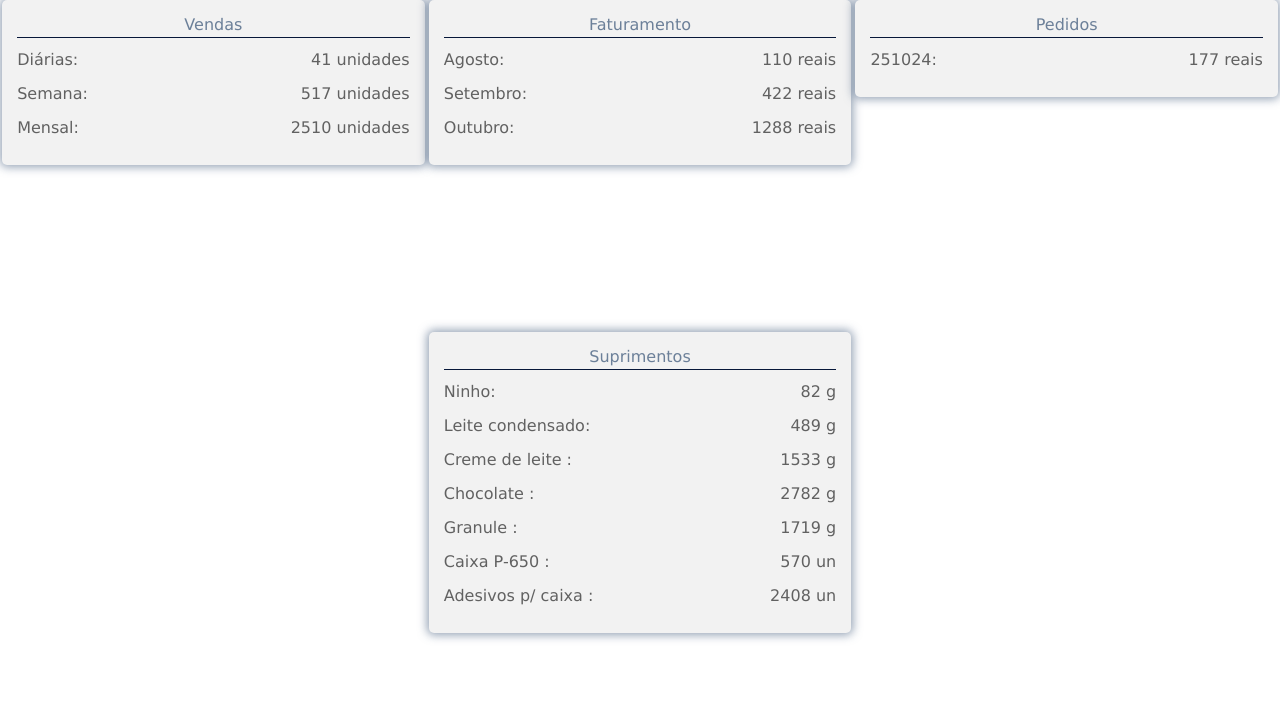
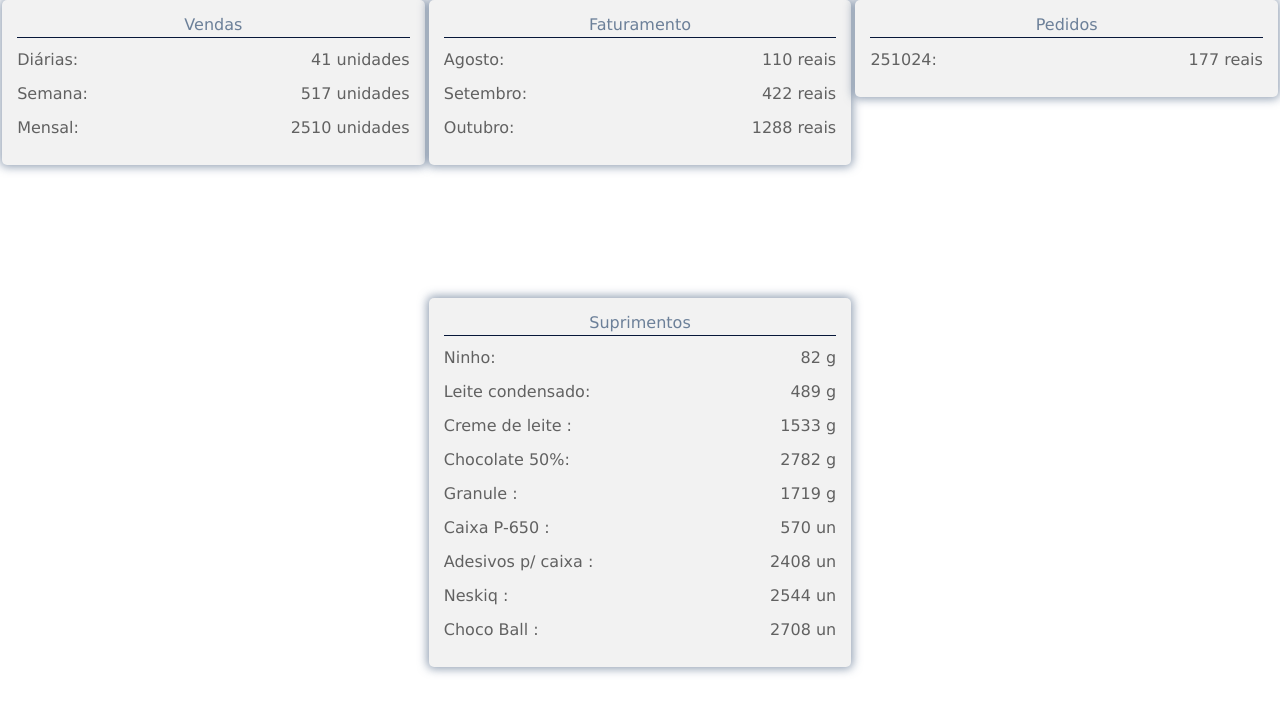
Before and after one commit to Sousa-Diin/eewdoces, a React (Vite) app: page /eewdoces/main/busi in a window 1280 px wide. Shown: the top 712 px of the page. Built offline with nearby package versions, Linux system fonts and the light colour scheme.

Commit message:
:heavy_check_mark: route configurates

```diff
--- a/frontend/src/pages/business/Business.jsx
+++ b/frontend/src/pages/business/Business.jsx
@@ -27,10 +27,12 @@ const Business = () => {
         {label: 'Ninho', value: Math.floor(Math.random() * 100), unidade: 'g'},
         {label: 'Leite condensado', value: Math.floor(Math.random() * 700), unidade: 'g'},
         {label: 'Creme de leite ', value: Math.floor(Math.random() * 3000), unidade: 'g'},
-        {label: 'Chocolate ', value: Math.floor(Math.random() * 3000), unidade: 'g'},
+        {label: 'Chocolate 50%', value: Math.floor(Math.random() * 3000), unidade: 'g'},
         {label: 'Granule ', value: Math.floor(Math.random() * 3000), unidade: 'g'},
         {label: 'Caixa P-650 ', value: Math.floor(Math.random() * 3000), unidade: 'un'},
         {label: 'Adesivos p/ caixa ', value: Math.floor(Math.random() * 3000), unidade: 'un'},
+        {label: 'Neskiq ', value: Math.floor(Math.random() * 3000), unidade: 'un'},
+        {label: 'Choco Ball ', value: Math.floor(Math.random() * 3000), unidade: 'un'},
       ]);
 
     }, 5000);
```
